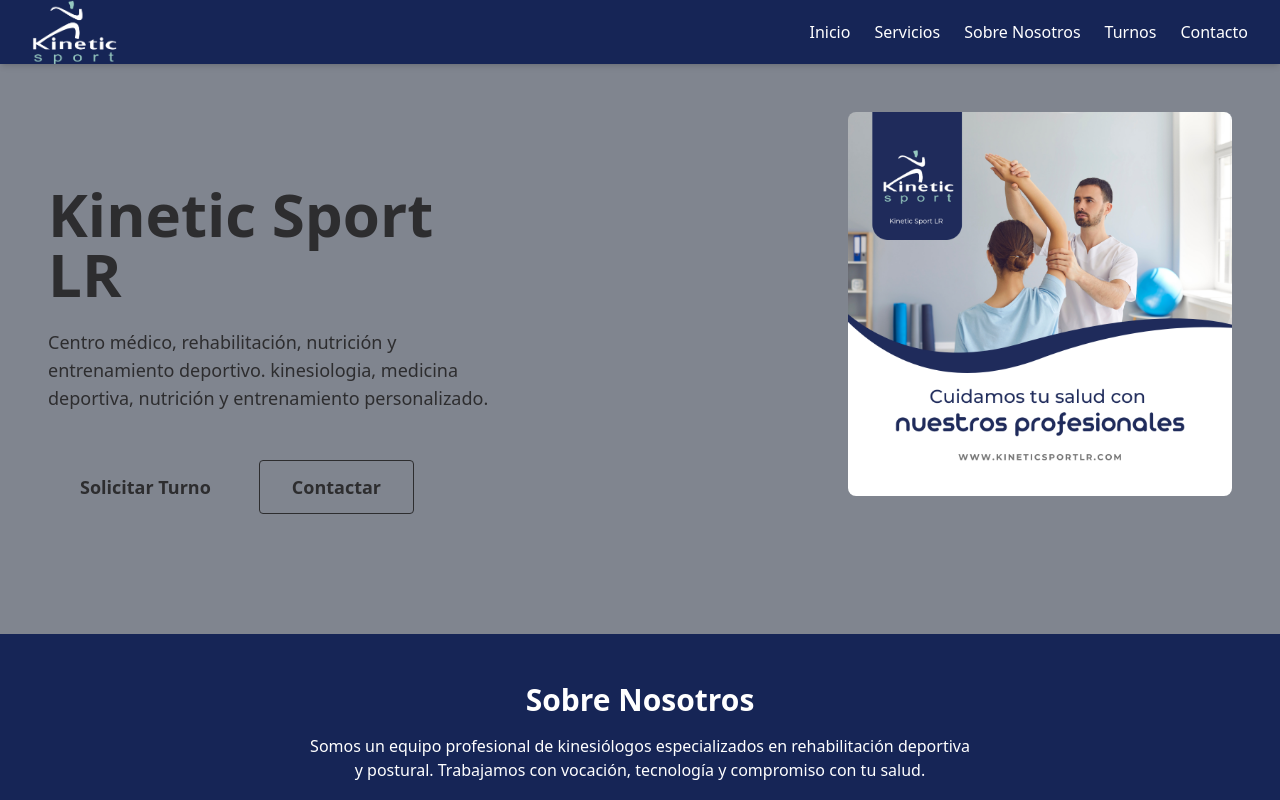
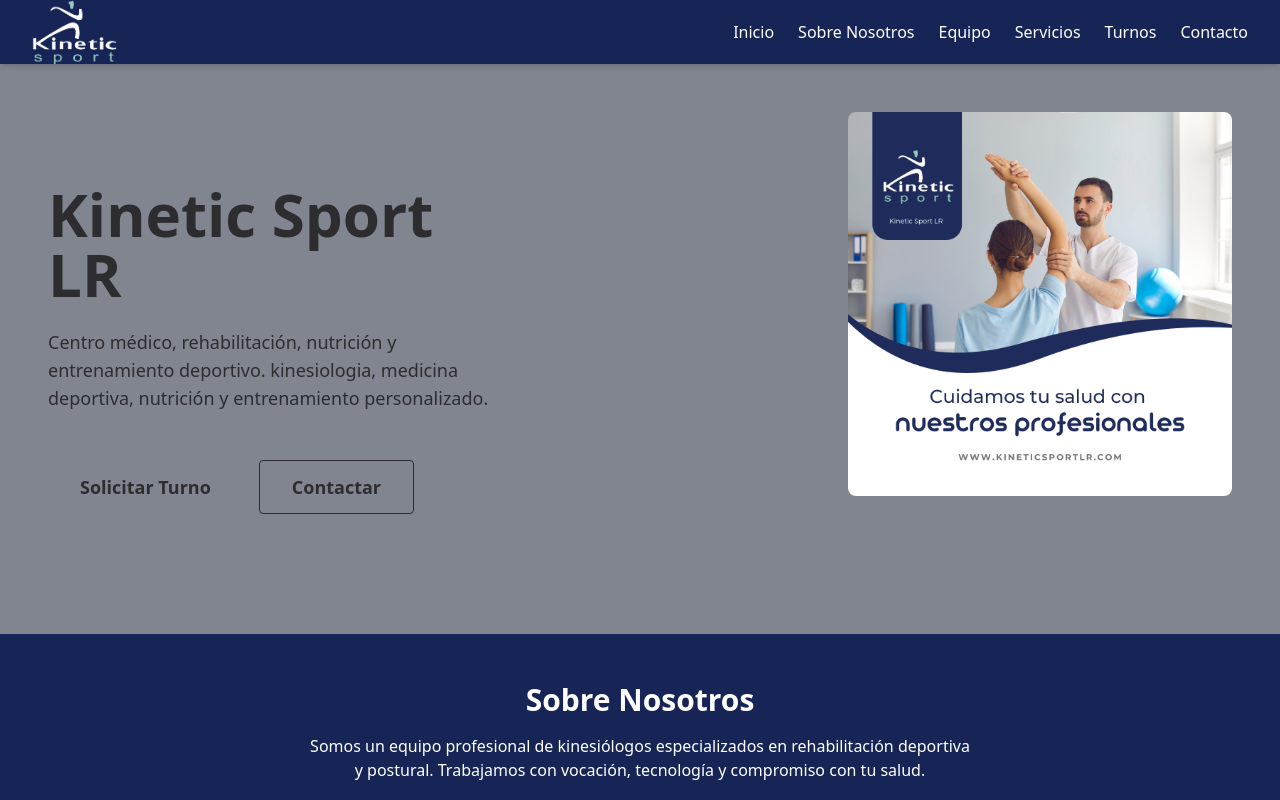
Before and after one commit to chavow5/kinetic-sport-lr, a React (Vite) app in the folder kinetic-sport-lr/: page / in a window 1280 px wide. Shown: the top 800 px of the page. Built offline with nearby package versions, Linux system fonts and the light colour scheme.

Commit message:
actualizar enlaces de navegación en el encabezado y mejorar estilos de fondo

```diff
--- a/kinetic-sport-lr/src/components/Header.jsx
+++ b/kinetic-sport-lr/src/components/Header.jsx
@@ -18,9 +18,10 @@
 
         {/* Navegacion */}
         <nav className="hidden md:flex space-x-6 ">
-          <a href="#inicio" className="block hover:text-gray-300">Inicio</a>
+          <a href="#" className="block hover:text-gray-300">Inicio</a>
+          <a href="#nosotros" className="block hover:text-gray-300">Sobre Nosotros</a>
+          <a href="#Equipo" className="block hover:text-gray-300">Equipo</a>
           <a href="#servicios" className="block hover:text-gray-300">Servicios</a>
-          <a href="#aboutme" className="block hover:text-gray-300">Sobre Nosotros</a>
           <a href="#turnos" className="block hover:text-gray-300">Turnos</a>
           <a href="#contacto" className="block hover:text-gray-300">Contacto</a>
         </nav>
@@ -35,13 +36,13 @@
 
       {/* Navegacion celular  */}
       {menuOpen && (
-        <div className="md:hidden text-center bg-black px-4 pb-4 space-y-2">
-          <a href="#inicio" className="block hover:text-gray-300">Inicio</a>
+        <div className="md:hidden text-center bg-blue-950 px-4 pb-4 space-y-2">
+          <a href="#" className="block hover:text-gray-300">Inicio</a>
+          <a href="#nosotros" className="block hover:text-gray-300">Sobre Nosotros</a>
+          <a href="#Equipo" className="block hover:text-gray-300">Equipo</a>
           <a href="#servicios" className="block hover:text-gray-300">Servicios</a>
-          <a href="#aboutme" className="block hover:text-gray-300">Sobre Nosotros</a>
           <a href="#turnos" className="block hover:text-gray-300">Turnos</a>
           <a href="#contacto" className="block hover:text-gray-300">Contacto</a>
-
           <button onClick={toggleMenu} className="mt-4 bg-indigo-500 hover:bg-indigo-600 text-white font-semibold py-2 px-4 rounded-full w-full">Cerrar</button>
         </div>
       )}
```
